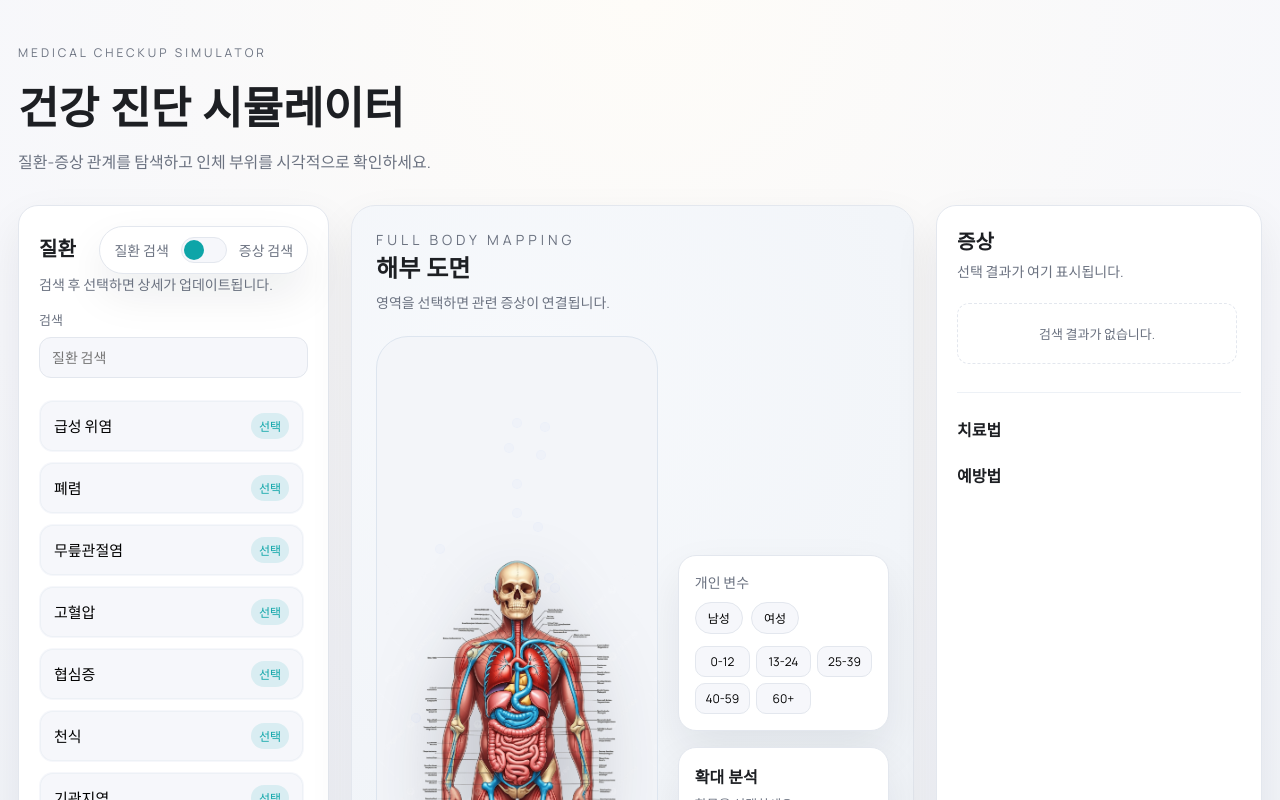
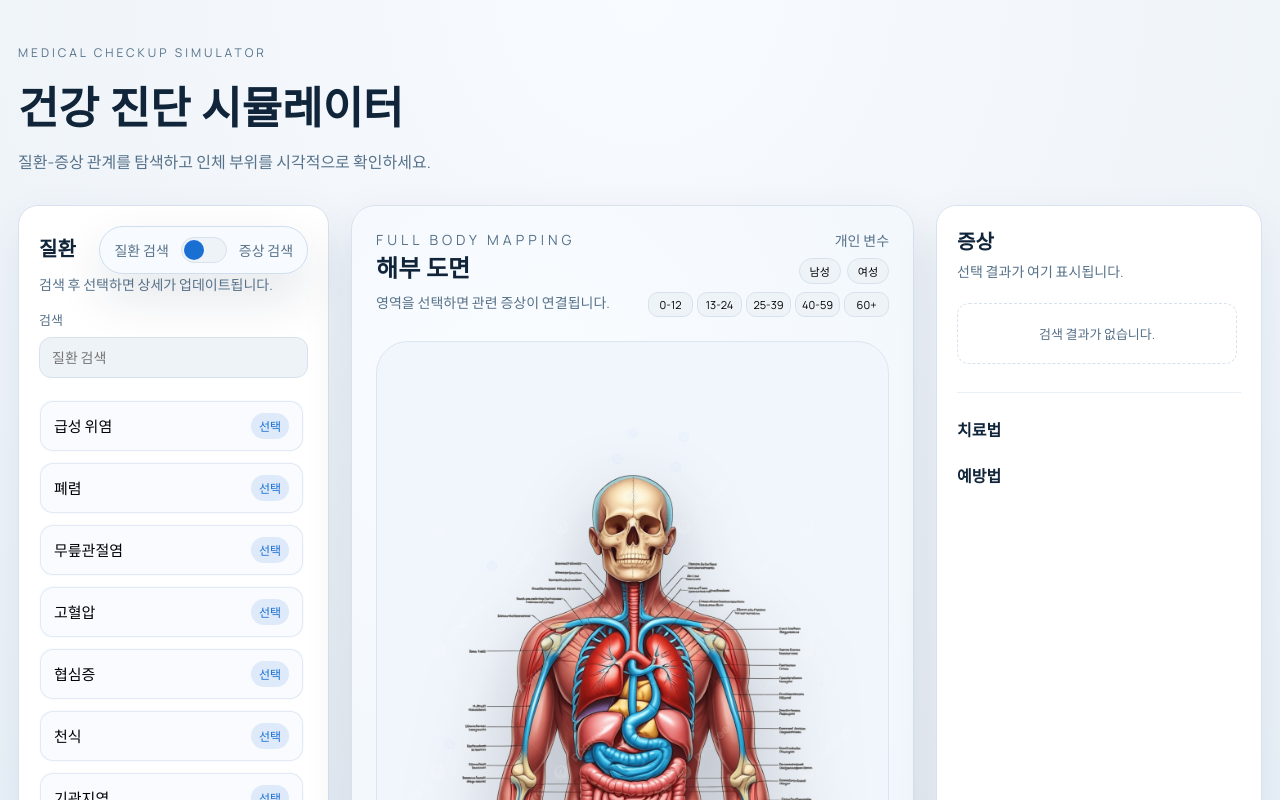
Before and after one commit to blackmandarin935/Medical_Checkup, a React (Vite) app: page / in a window 1280 px wide. Shown: the top 800 px of the page. Built offline with nearby package versions, Linux system fonts and the light colour scheme.

Commit message:
병원 톤 적용 및 레이아웃 조정

```diff
--- a/src/App.css
+++ b/src/App.css
@@ -37,8 +37,8 @@
   display: inline-flex;
   align-items: center;
   gap: 12px;
-  background: var(--panel);
-  border: 1px solid var(--line);
+  background: #f7faff;
+  border: 1px solid #cfdff2;
   padding: 10px 14px;
   border-radius: 999px;
   box-shadow: var(--shadow-soft);
@@ -95,7 +95,7 @@
   display: flex;
   flex-direction: column;
   gap: 16px;
-  box-shadow: var(--shadow-soft);
+  box-shadow: 0 18px 45px rgba(18, 60, 110, 0.08);
 }
 
 .panel-header h2 {
@@ -144,8 +144,8 @@
   padding: 12px 14px;
   border-radius: 14px;
   border: 1px solid transparent;
-  background: var(--bg);
-  box-shadow: inset 0 0 0 1px var(--line-light);
+  background: #f9fbff;
+  box-shadow: inset 0 0 0 1px #e1eaf4;
   font-size: 15px;
   cursor: pointer;
   transition: transform 0.2s ease, border 0.2s ease;
@@ -157,7 +157,7 @@
 
 .list-item.active {
   border-color: var(--accent);
-  box-shadow: 0 12px 20px rgba(0, 0, 0, 0.08);
+  box-shadow: 0 18px 26px rgba(26, 111, 211, 0.18);
   transform: translateY(-1px);
   position: relative;
   z-index: 1;
@@ -183,7 +183,7 @@
 }
 
 .model-card {
-  background: radial-gradient(circle at 30% 20%, #f7f9fc, #edf1f6);
+  background: radial-gradient(circle at 30% 20%, #f9fcff, #edf4fb);
   border-radius: 24px;
   border: 1px solid var(--line);
   padding: 24px;
@@ -193,6 +193,42 @@
 
 .model-header h2 {
   margin: 0 0 8px;
+}
+
+.model-title-row {
+  display: flex;
+  align-items: flex-start;
+  justify-content: space-between;
+  gap: 20px;
+}
+
+.mini-controls {
+  display: flex;
+  flex-direction: column;
+  gap: 8px;
+  align-items: flex-end;
+  font-size: 12px;
+  color: var(--muted);
+}
+
+.mini-controls .chips {
+  gap: 6px;
+}
+
+.mini-controls .chip {
+  padding: 4px 10px;
+  font-size: 11px;
+}
+
+.mini-controls .age-grid {
+  margin-top: 0;
+  grid-template-columns: repeat(5, 1fr);
+  gap: 4px;
+}
+
+.mini-controls .age {
+  padding: 4px 6px;
+  font-size: 11px;
 }
 
 .model-eyebrow {
@@ -210,16 +246,13 @@
 }
 
 .model-stage {
-  display: grid;
-  grid-template-columns: minmax(220px, 1.2fr) minmax(200px, 0.9fr);
-  gap: 20px;
+  display: block;
   margin-top: 24px;
-  align-items: center;
 }
 
 .body {
-  height: 720px;
-  background: #f3f5f9;
+  height: 760px;
+  background: #f1f6fc;
   border-radius: 32px;
   border: 1px solid #dde5ef;
   position: relative;
@@ -263,9 +296,9 @@
   width: 80px;
   height: 110px;
   border-radius: 50%;
-  border: 3px solid rgba(35, 120, 255, 0.9);
-  box-shadow: 0 0 18px rgba(35, 120, 255, 0.3);
-  background: rgba(35, 120, 255, 0.12);
+  border: 3px solid rgba(26, 111, 211, 0.9);
+  box-shadow: 0 0 18px rgba(26, 111, 211, 0.3);
+  background: rgba(26, 111, 211, 0.12);
 }
 
 .body-highlight-label {
@@ -497,20 +530,6 @@
   gap: 16px;
 }
 
-.control-card,
-.zoom-card {
-  background: #ffffff;
-  border-radius: 18px;
-  border: 1px solid var(--line);
-  padding: 16px;
-  box-shadow: var(--shadow-soft);
-}
-
-.control-card p {
-  margin: 0 0 10px;
-  font-size: 14px;
-  color: var(--muted);
-}
 
 .chips {
   display: flex;
@@ -530,7 +549,7 @@
 .chip.active {
   border-color: var(--accent);
   color: var(--accent);
-  background: var(--accent-soft);
+  background: #e5f0ff;
 }
 
 .age-grid {
@@ -552,27 +571,7 @@
 .age.active {
   border-color: var(--accent);
   color: var(--accent);
-  background: var(--accent-soft);
-}
-
-.zoom-card h3 {
-  margin: 0 0 6px;
-  font-size: 16px;
-}
-
-.zoom-card p {
-  margin: 0 0 8px;
-  color: var(--muted);
-  font-size: 13px;
-}
-
-.zoom-card ul {
-  padding-left: 18px;
-  margin: 0;
-  display: grid;
-  gap: 6px;
-  color: #556070;
-  font-size: 13px;
+  background: #e5f0ff;
 }
 
 .divider {
@@ -611,6 +610,11 @@
 
 @media (max-width: 1100px) {
   .top-bar {
+    flex-direction: column;
+    align-items: flex-start;
+  }
+
+  .model-title-row {
     flex-direction: column;
     align-items: flex-start;
   }
--- a/src/App.jsx
+++ b/src/App.jsx
@@ -877,7 +877,7 @@ function App() {
   const relatedDiseases = useMemo(() => {
     if (selectedSymptomIds.length === 0) return []
     return diseases.filter((disease) =>
-      selectedSymptomIds.some((symptom) => disease.symptoms.includes(symptom))
+      selectedSymptomIds.every((symptom) => disease.symptoms.includes(symptom))
     )
   }, [selectedSymptomIds])
 
@@ -1024,9 +1024,38 @@ function App() {
         <section className="center-panel">
           <div className="model-card">
             <div className="model-header">
-              <p className="model-eyebrow">Full Body Mapping</p>
-              <h2>해부 도면</h2>
-              <p>영역을 선택하면 관련 증상이 연결됩니다.</p>
+              <div className="model-title-row">
+                <div>
+                  <p className="model-eyebrow">Full Body Mapping</p>
+                  <h2>해부 도면</h2>
+                  <p>영역을 선택하면 관련 증상이 연결됩니다.</p>
+                </div>
+                <div className="mini-controls">
+                  <p>개인 변수</p>
+                  <div className="chips">
+                    {['남성', '여성'].map((label) => (
+                      <button
+                        key={label}
+                        className={`chip ${gender === label ? 'active' : ''}`}
+                        onClick={() => setGender(label)}
+                      >
+                        {label}
+                      </button>
+                    ))}
+                  </div>
+                  <div className="age-grid">
+                    {ageRanges.map((range) => (
+                      <button
+                        key={range}
+                        className={`age ${ageRange === range ? 'active' : ''}`}
+                        onClick={() => setAgeRange(range)}
+                      >
+                        {range}
+                      </button>
+                    ))}
+                  </div>
+                </div>
+              </div>
             </div>
 
             <div className="model-stage">
@@ -1052,42 +1081,6 @@ function App() {
                     aria-hidden="true"
                   />
                 ))}
-              </div>
-              <div className="side-controls">
-                <div className="control-card">
-                  <p>개인 변수</p>
-                  <div className="chips">
-                    {['남성', '여성'].map((label) => (
-                      <button
-                        key={label}
-                        className={`chip ${gender === label ? 'active' : ''}`}
-                        onClick={() => setGender(label)}
-                      >
-                        {label}
-                      </button>
-                    ))}
-                  </div>
-                  <div className="age-grid">
-                    {ageRanges.map((range) => (
-                      <button
-                        key={range}
-                        className={`age ${ageRange === range ? 'active' : ''}`}
-                        onClick={() => setAgeRange(range)}
-                      >
-                        {range}
-                      </button>
-                    ))}
-                  </div>
-                </div>
-                <div className="zoom-card">
-                  <h3>확대 분석</h3>
-                  <p>{focusedDisease?.name || '항목을 선택하세요.'}</p>
-                  <ul>
-                    {(focusedDisease?.progression || []).map((step) => (
-                      <li key={step}>{step}</li>
-                    ))}
-                  </ul>
-                </div>
               </div>
             </div>
           </div>
--- a/src/index.css
+++ b/src/index.css
@@ -1,17 +1,17 @@
-@import url('https://fonts.googleapis.com/css2?family=Epilogue:wght@300;400;500;600;700&family=Manrope:wght@400;500;600;700&display=swap');
+@import url('https://fonts.googleapis.com/css2?family=Manrope:wght@400;500;600;700&family=Playfair+Display:wght@500;600;700&display=swap');
 
 :root {
-  --bg: #f6f7fb;
+  --bg: #eef3f8;
   --panel: #ffffff;
-  --line: #e3e7ee;
-  --line-light: #edf1f6;
-  --text: #1d1f23;
-  --muted: #6b7280;
-  --accent: #0ea5a8;
-  --accent-soft: rgba(14, 165, 168, 0.12);
-  --shadow-soft: 0 20px 45px rgba(17, 24, 39, 0.08);
+  --line: #d8e2ee;
+  --line-light: #e8eff6;
+  --text: #10243a;
+  --muted: #567189;
+  --accent: #1a6fd3;
+  --accent-soft: rgba(26, 111, 211, 0.12);
+  --shadow-soft: 0 22px 50px rgba(16, 42, 74, 0.12);
   --sans: 'Manrope', system-ui, sans-serif;
-  --heading: 'Epilogue', system-ui, sans-serif;
+  --heading: 'Playfair Display', serif;
 }
 
 * {
@@ -22,7 +22,7 @@ body {
   margin: 0;
   font-family: var(--sans);
   color: var(--text);
-  background: radial-gradient(circle at top, #fefcf8, #f6f7fb 55%, #eef2f7);
+  background: radial-gradient(circle at top, #f8fbff, #eef3f8 55%, #e3edf7);
   min-height: 100vh;
 }
 
```
